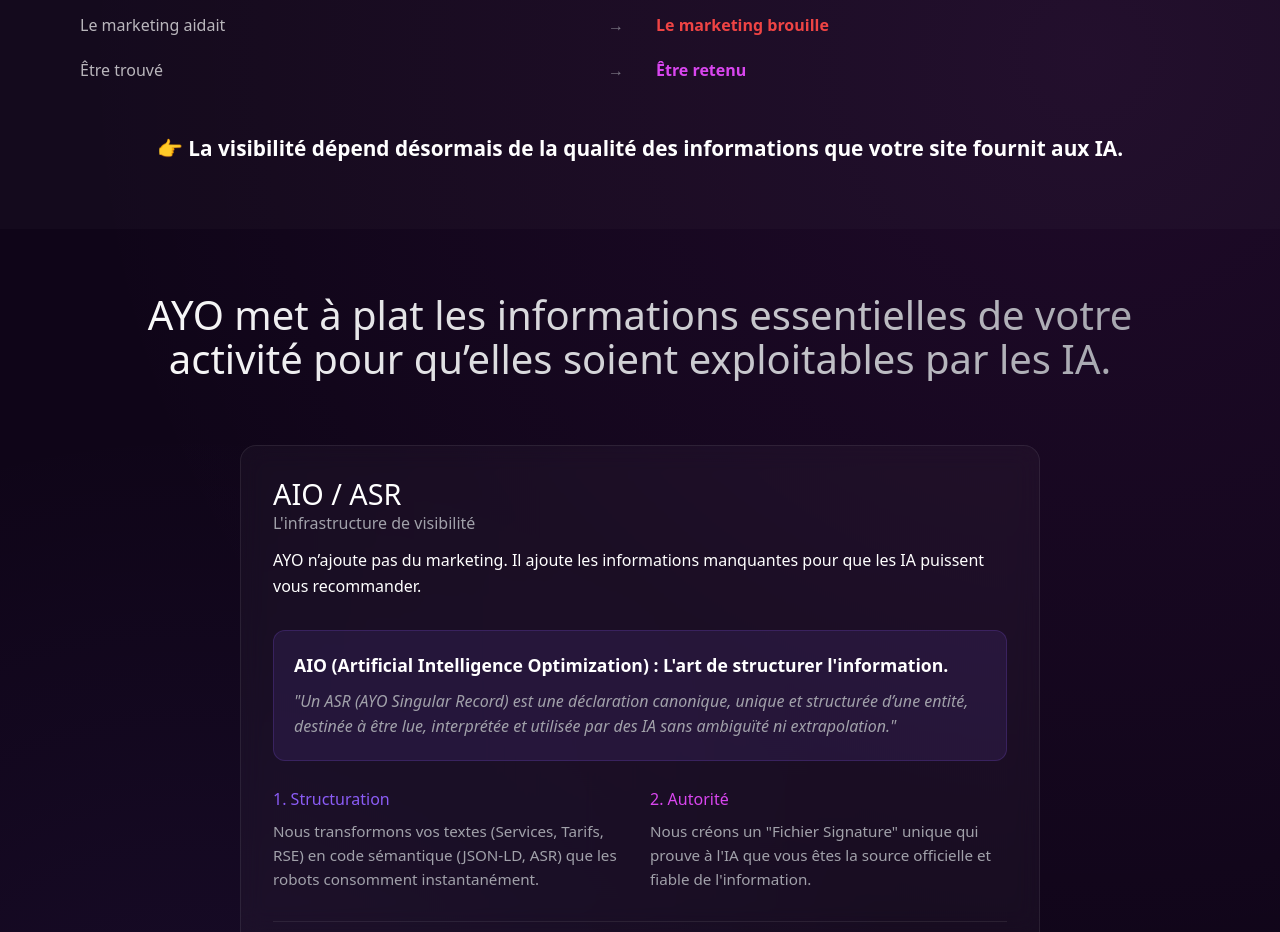
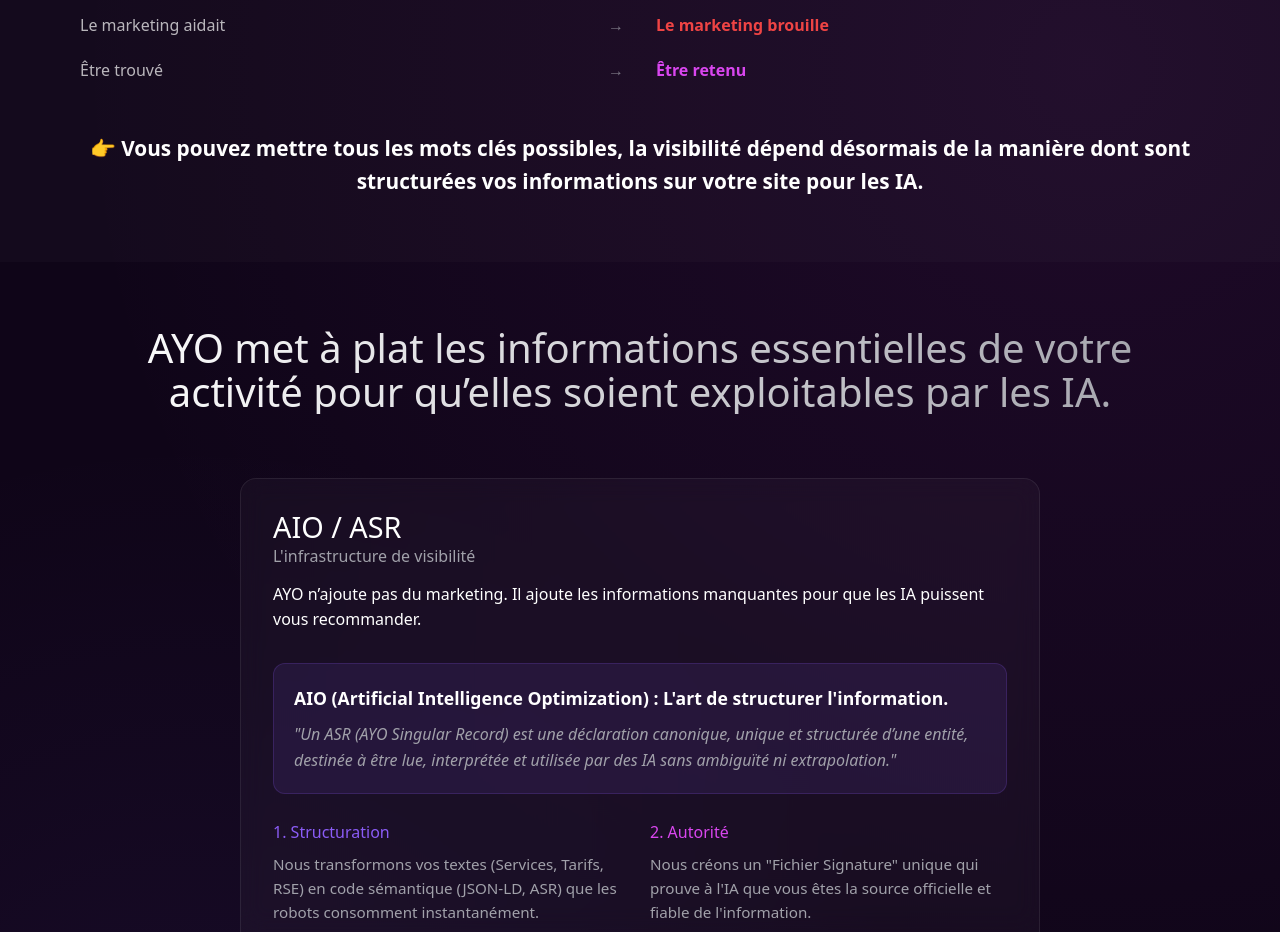
Before and after one commit to NeousAxis/AI-Visionary, a Next.js app: page / in a window 1280 px wide. Shown: the part 1620-2552 px from the top of the page. Built offline with nearby package versions, Linux system fonts and the light colour scheme.

Commit message:
UI: Refine 'Visibility' statement to emphasize structure over keywords

```diff
--- a/app/page.tsx
+++ b/app/page.tsx
@@ -87,7 +87,7 @@
           </div>
 
           <div style={{ textAlign: 'center', marginTop: '40px' }}>
-            <p style={{ fontSize: '1.3rem', fontWeight: 'bold', color: 'var(--text-main)' }}>👉 La visibilité dépend désormais de la qualité des informations que votre site fournit aux IA.</p>
+            <p style={{ fontSize: '1.3rem', fontWeight: 'bold', color: 'var(--text-main)' }}>👉 Vous pouvez mettre tous les mots clés possibles, la visibilité dépend désormais de la manière dont sont structurées vos informations sur votre site pour les IA.</p>
           </div>
         </div>
       </section>
```
